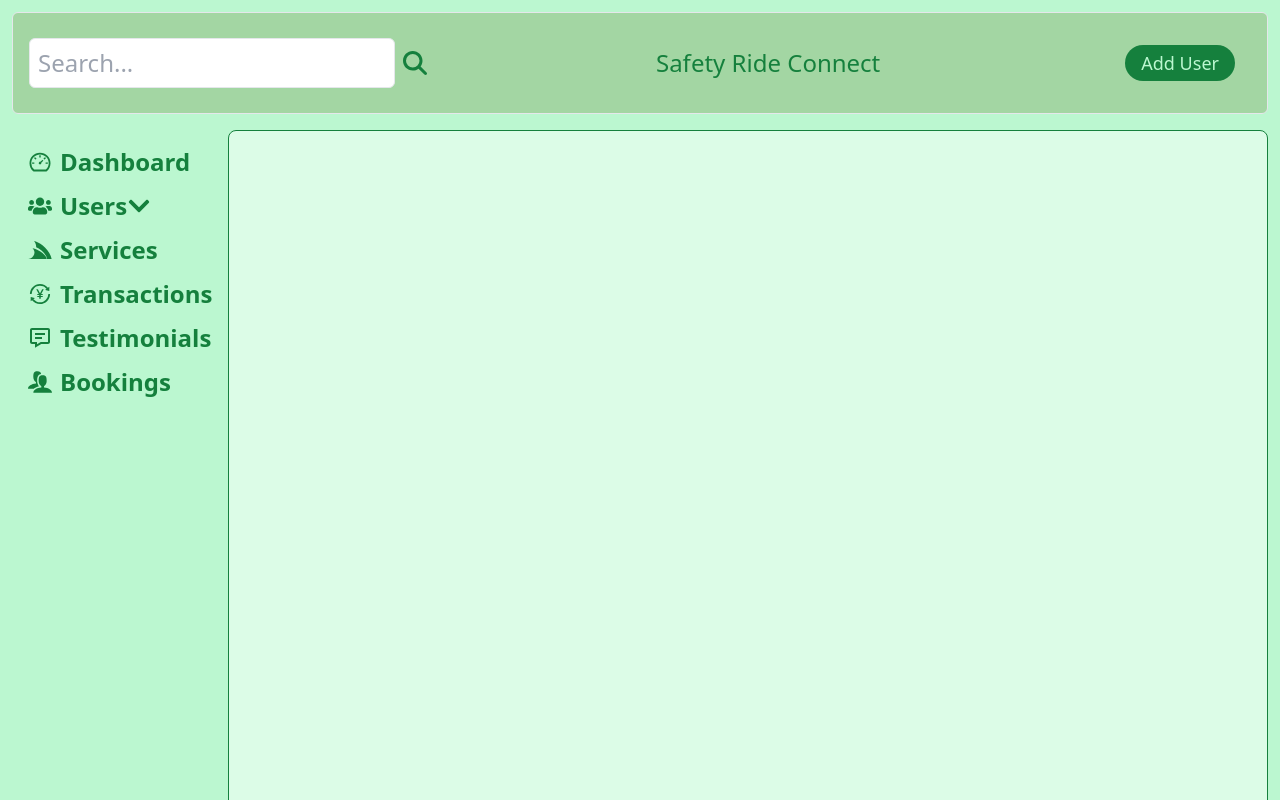
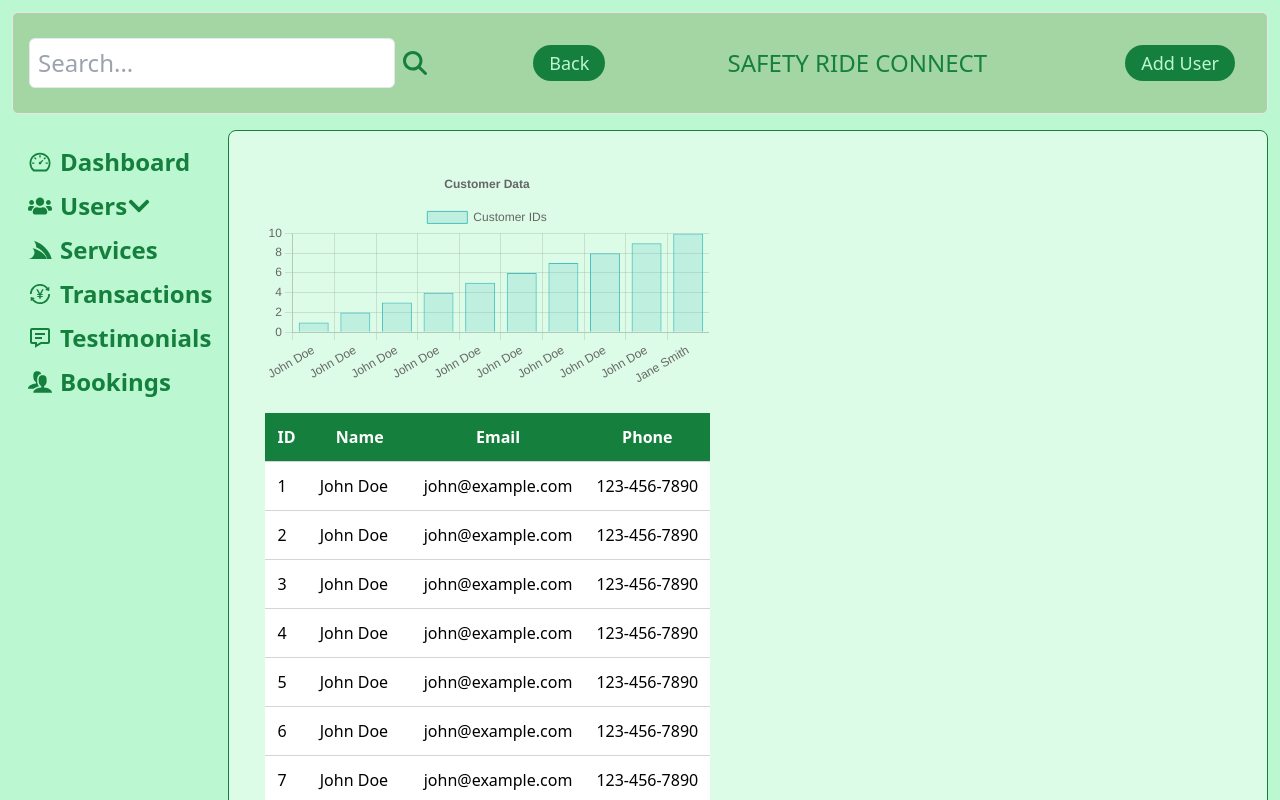
Before and after one commit to AshleyAlpha/SRC_Dashboard, a React (Vite) app: page / in a window 1280 px wide. Shown: the top 800 px of the page. Built offline with nearby package versions, Linux system fonts and the light colour scheme.

Commit message:
placed the button in center

```diff
--- a/src/App.jsx
+++ b/src/App.jsx
@@ -17,7 +17,7 @@ function App() {
       <BrowserRouter>
         <Routes>
           <Route path="/" element={<Layout />}>
-            <Route path="dashboard" element={<Dashboard />} />
+            <Route index element={<Dashboard />} />
             <Route path="Addcustomer" element={<CustomerForm />} />
             <Route path="services" element={<Services />} />
             <Route path="testimonials" element={<Testimonials />} />
--- a/src/Components/Header.jsx
+++ b/src/Components/Header.jsx
@@ -1,11 +1,12 @@
 import React, { useState, useRef, useEffect } from 'react';
 import { FontAwesomeIcon } from '@fortawesome/react-fontawesome';
 import { faSearch } from '@fortawesome/free-solid-svg-icons';
-import { NavLink } from "react-router-dom";
+import { NavLink, useNavigate } from "react-router-dom";
 
 const Header = () => {
   const [dropdownVisible, setDropdownVisible] = useState(false);
   const dropdownRef = useRef(null);
+  const navigate = useNavigate();
 
   const handleDropdownToggle = () => {
     setDropdownVisible(!dropdownVisible);
@@ -24,6 +25,10 @@ const Header = () => {
     };
   }, []);
 
+  const navigateToDashboard = () => {
+    navigate('/');
+  };
+
   return (
     <div className="w-full rounded-md bg-[#a3d6a3] text-2xl text-green-700 border mb-4 flex justify-between items-center">
       <div className="p-4 flex items-center">
@@ -34,8 +39,15 @@ const Header = () => {
         />
         <FontAwesomeIcon icon={faSearch} className="ml-2" />
       </div>
-      <h1 className="text-center p-4">Safety Ride Connect</h1>
+      <button
+          className="bg-green-700 text-green-200 py-1 px-4 rounded-3xl text-lg mr-4"
+          onClick={navigateToDashboard}
+        >
+          Back
+        </button>
+      <h1 className="text-center p-4">SAFETY RIDE CONNECT</h1>
       <div className="relative p-4 m-4">
+
         <button
           className="bg-green-700 text-green-200 py-1 px-4 rounded-3xl text-lg"
           onClick={handleDropdownToggle}
--- a/src/Components/Pages/Addcustomer.jsx
+++ b/src/Components/Pages/Addcustomer.jsx
@@ -4,19 +4,47 @@ import { useNavigate } from 'react-router-dom';
 const CustomerForm = ({ addCustomer }) => {
   const [name, setName] = useState('');
   const [email, setEmail] = useState('');
+  const [errors, setErrors] = useState({});
   const navigate = useNavigate();
+
+  const validate = () => {
+    const errors = {};
+    if (!name) {
+      errors.name = 'Name is required';
+    } else if (!/^[A-Za-z\s]+$/.test(name)) {
+      errors.name = 'Name can only contain alphabetic characters and spaces!';
+    }
+    if (!email) {
+      errors.email = 'Email is required!';
+    } else if (!/\S+@\S+\.\S+/.test(email)) {
+      errors.email = 'Email address is invalid!';
+    }
+    return errors;
+  };
+
+  const navigateToDashboard = () => {
+    navigate('/');
+  };
 
   const handleSubmit = (e) => {
     e.preventDefault();
-    const newCustomer = { name, email };
-    addCustomer(newCustomer);
-    navigate('/'); // Redirect to dashboard
+    console.log('Form submitted'); // Debugging statement
+    const formErrors = validate();
+
+    if (Object.keys(formErrors).length === 0) {
+      const newCustomer = { name, email };
+      addCustomer(newCustomer);
+      console.log('Navigating to Dashboard'); // Debugging statement
+      navigateToDashboard(); // Call the navigate function here
+    } else {
+      setErrors(formErrors);
+    }
   };
 
   return (
-    <div className="p-4">
-      <h2 className="text-lg mb-4">Add Customer</h2>
-      <form onSubmit={handleSubmit}>
+    <div className="mx-auto max-w-md pt-16">
+      <h2 className="text-lg mb-2">Add Customer</h2>
+      <form className="items-center" onSubmit={handleSubmit}>
         <div className="mb-4">
           <label className="block mb-1" htmlFor="name">Name:</label>
           <input
@@ -24,9 +52,9 @@ const CustomerForm = ({ addCustomer }) => {
             type="text"
             value={name}
             onChange={(e) => setName(e.target.value)}
-            className="border p-2 w-full"
-            required
+            className="border p-2 w-full md:w-96"
           />
+          {errors.name && <p className="text-red-500">{errors.name}</p>}
         </div>
         <div className="mb-4">
           <label className="block mb-1" htmlFor="email">Email:</label>
@@ -35,11 +63,11 @@ const CustomerForm = ({ addCustomer }) => {
             type="email"
             value={email}
             onChange={(e) => setEmail(e.target.value)}
-            className="border p-2 w-full"
-            required
+            className="border p-2 w-full md:w-96"
           />
+          {errors.email && <p className="text-red-500">{errors.email}</p>}
         </div>
-        <button type="submit" className="bg-green-700 text-green-200 py-1 px-4 rounded-3xl text-lg">
+        <button type="submit" className="bg-green-700 text-green-200 py-1 px-8 rounded-3xl text-lg ml-32">
           Add
         </button>
       </form>
--- a/src/Components/Pages/Customers.jsx
+++ b/src/Components/Pages/Customers.jsx
@@ -63,10 +63,11 @@ const Customers = ({ data }) => {
         <Bar data={chartData} options={chartOptions} />
       </div>
       <div className="overflow-x-auto">
-        <table {...getTableProps()} className="min-w-full bg-white border-collapse">
+      <table {...getTableProps()} className="min-w-full bg-white border-collapse">
+          {/* Added inline style to set width to 100% */}
           <thead>
             {headerGroups.map(headerGroup => (
-              <tr {...headerGroup.getHeaderGroupProps()} className="bg-gray-800 text-white">
+              <tr {...headerGroup.getHeaderGroupProps()} className="bg-green-700 text-white">
                 {headerGroup.headers.map(column => (
                   <th {...column.getHeaderProps()} className="p-3 border-b border-gray-300">
                     {column.render('Header')}
--- a/src/Components/Pages/Dashboard.jsx
+++ b/src/Components/Pages/Dashboard.jsx
@@ -4,13 +4,21 @@ import Customers from './Customers';
 const Dashboard = () => {
   const [customerData, setCustomerData] = useState([
     { id: 1, name: 'John Doe', email: 'john@example.com', phone: '123-456-7890' },
-    { id: 2, name: 'Jane Smith', email: 'jane@example.com', phone: '098-765-4321' }
+    { id: 2, name: 'John Doe', email: 'john@example.com', phone: '123-456-7890' },
+    { id: 3, name: 'John Doe', email: 'john@example.com', phone: '123-456-7890' },
+    { id: 4, name: 'John Doe', email: 'john@example.com', phone: '123-456-7890' },
+    { id: 5, name: 'John Doe', email: 'john@example.com', phone: '123-456-7890' },
+    { id: 6, name: 'John Doe', email: 'john@example.com', phone: '123-456-7890' },
+    { id: 7, name: 'John Doe', email: 'john@example.com', phone: '123-456-7890' },
+    { id: 8, name: 'John Doe', email: 'john@example.com', phone: '123-456-7890' },
+    { id: 9, name: 'John Doe', email: 'john@example.com', phone: '123-456-7890' },
+    { id: 10, name: 'Jane Smith', email: 'jane@example.com', phone: '098-765-4321' }
     // Add more customer data as needed
   ]);
 
   return (
     <div>
-      <h1>Dashboard</h1>
+
       <Customers data={customerData} />
     </div>
   );
--- a/src/Components/Sidebar.jsx
+++ b/src/Components/Sidebar.jsx
@@ -31,14 +31,15 @@ const SideBar = () => {
           </div>
           {expandUsers && (
             <div className="pl-6">
+              <Link to="/Users/Customers" className="text-green-700 flex items-center">
+                <ImUsers className="mr-2" />
+                Customers
+              </Link>
               <Link to="/Users/Drivers" className="text-green-700 flex items-center">
                 <FaCarSide className="mr-2" />
                 Drivers
               </Link><br />
-              <Link to="/Users/Customers" className="text-green-700 flex items-center">
-                <ImUsers className="mr-2" />
-                Customers
-              </Link>
+
             </div>
           )}
         </div>
```
